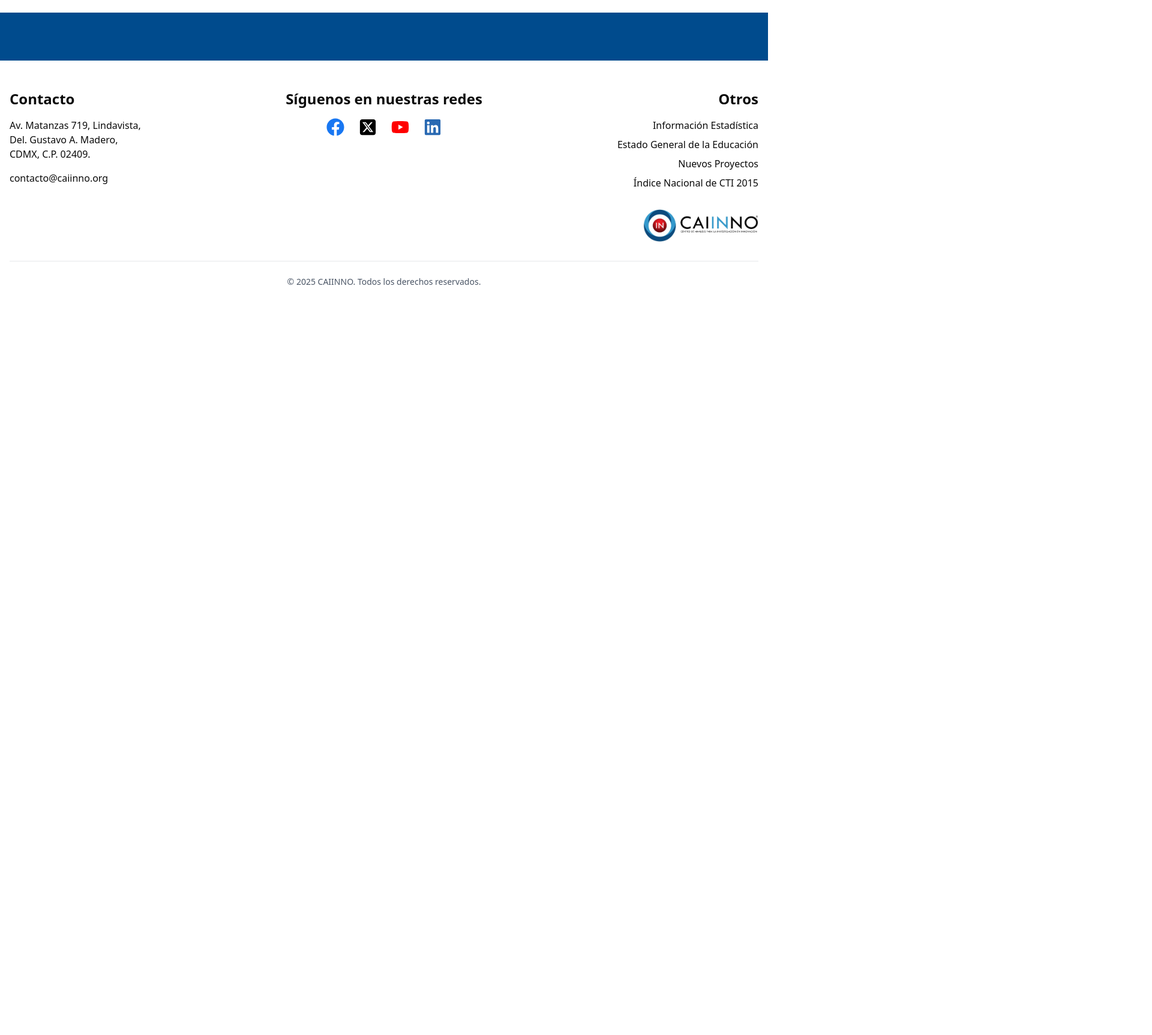
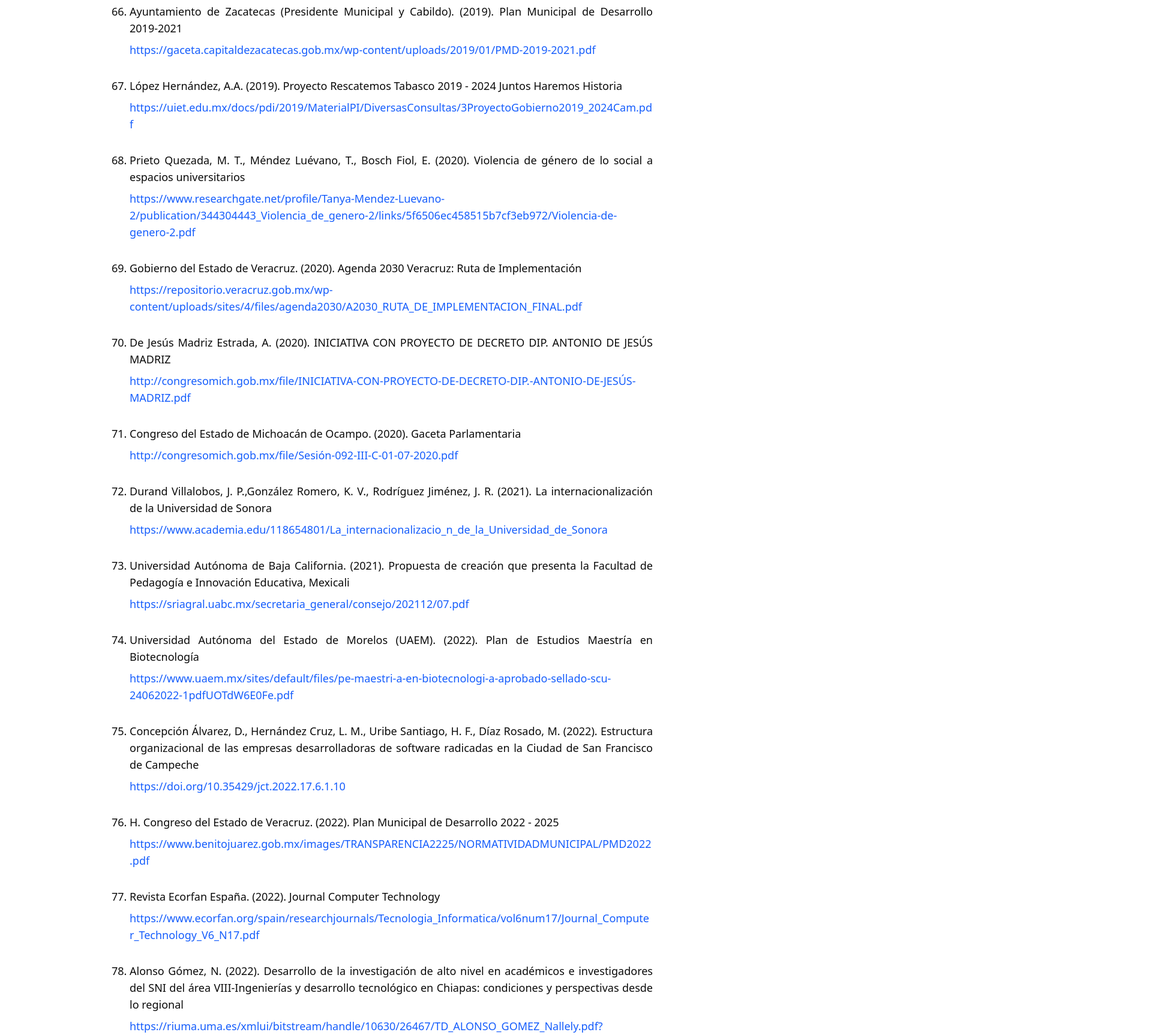
Before and after one commit to Blayt05/caiinno_becario, a Next.js app: page /impacto/informacion-de-referencia in a window 1280 px wide. Shown: the part 8780-10506 px from the top of the page at 60% size, 1920 px wide, since content can reach past the window. Before the commit the page ends 9308 px from the top, so only its background shows below. Built offline with nearby package versions, Linux system fonts and the light colour scheme.

Commit message:
ACTUALIZACION_14

```diff
--- a/src/components/ImpactFilters.tsx
+++ b/src/components/ImpactFilters.tsx
@@ -131,6 +131,21 @@
   'Informe de la Gestión Gubernamental 2019',
   'La cooperación tecnológica entre start-ups de Israel y Jalisco',
   'Plan estatal de Desarrollo 2019 - 2024',
+  'Plan Municipal de Desarrollo 2019-2021',
+  'Proyecto Rescatemos Tabasco 2019 - 2024 Juntos Haremos Historia',
+  'Violencia de género de lo social a espacios universitarios',
+  'Agenda 2030 Veracruz: Ruta de Implementación',
+  'INICIATIVA CON PROYECTO DE DECRETO DIP. ANTONIO DE JESÚS MADRIZ',
+  'Gaceta Parlamentaria',
+  'La internacionalización de la Universidad de Sonora',
+  'Propuesta de creación que presenta la Facultad de Pedagogía e Innovación Educativa, Mexicali',
+  'Plan de Estudios Maestría en Biotecnología',
+  'Estructura organizacional de las empresas desarrolladoras de software radicadas en la Ciudad de San Francisco de Campeche',
+  'Plan Municipal de Desarrollo 2022 - 2025',
+  'Journal Computer Technology',
+  'Desarrollo de la investigación de alto nivel en académicos e investigadores del SNI del área VIII-Ingenierías y desarrollo tecnológico en Chiapas: condiciones y perspectivas desde lo regional',
+  'Sustainability and Development at Northwestern Municipalities in Mexico: Chihuahua Region',
+
 
 ];
 
--- a/src/data/informacionData.ts
+++ b/src/data/informacionData.ts
@@ -520,5 +520,118 @@
     tipoUsuario: 'Gubernamental',
     tipoDoc : 1
   },
+  {
+    titulo: 'Ayuntamiento de Zacatecas (Presidente Municipal y Cabildo). (2019). Plan Municipal de Desarrollo 2019-2021',
+    link: 'https://gaceta.capitaldezacatecas.gob.mx/wp-content/uploads/2019/01/PMD-2019-2021.pdf',
+    año: 2019,
+    documento: 'Plan Municipal de Desarrollo 2019-2021',
+    tipoUsuario: 'Gubernamental',
+    tipoDoc : 1
+  },
+  {
+    titulo: 'López Hernández, A.A. (2019). Proyecto Rescatemos Tabasco 2019 - 2024 Juntos Haremos Historia',
+    link: 'https://uiet.edu.mx/docs/pdi/2019/MaterialPI/DiversasConsultas/3ProyectoGobierno2019_2024Cam.pdf',
+    año: 2019,
+    documento: 'Proyecto Rescatemos Tabasco 2019 - 2024 Juntos Haremos Historia',
+    tipoUsuario: 'Gubernamental',
+    tipoDoc : 1
+  },
+  {
+    titulo: 'Prieto Quezada, M. T., Méndez Luévano, T., Bosch Fiol, E. (2020). Violencia de género de lo social a espacios universitarios',
+    link: 'https://www.researchgate.net/profile/Tanya-Mendez-Luevano-2/publication/344304443_Violencia_de_genero-2/links/5f6506ec458515b7cf3eb972/Violencia-de-genero-2.pdf',
+    año: 2020,
+    documento: 'Violencia de género de lo social a espacios universitarios',
+    tipoUsuario: 'Privado/Académico',
+    tipoDoc : 1
+  },
+  {
+    titulo: 'Gobierno del Estado de Veracruz. (2020). Agenda 2030 Veracruz: Ruta de Implementación',
+    link: 'https://repositorio.veracruz.gob.mx/wp-content/uploads/sites/4/files/agenda2030/A2030_RUTA_DE_IMPLEMENTACION_FINAL.pdf',
+    año: 2020,
+    documento: 'Agenda 2030 Veracruz: Ruta de Implementación',
+    tipoUsuario: 'Gubernamental',
+    tipoDoc : 1
+  },
+  {
+    titulo: 'De Jesús Madriz Estrada, A. (2020). INICIATIVA CON PROYECTO DE DECRETO DIP. ANTONIO DE JESÚS MADRIZ',
+    link: 'http://congresomich.gob.mx/file/INICIATIVA-CON-PROYECTO-DE-DECRETO-DIP.-ANTONIO-DE-JESÚS-MADRIZ.pdf',
+    año: 2020,
+    documento: 'INICIATIVA CON PROYECTO DE DECRETO DIP. ANTONIO DE JESÚS MADRIZ',
+    tipoUsuario: 'Legislativo',
+    tipoDoc : 1
+  },
+  {
+    titulo: 'Congreso del Estado de Michoacán de Ocampo. (2020). Gaceta Parlamentaria',
+    link: 'http://congresomich.gob.mx/file/Sesión-092-III-C-01-07-2020.pdf',
+    año: 2020,
+    documento: 'Gaceta Parlamentaria',
+    tipoUsuario: 'Legislativo',
+    tipoDoc : 1
+  },
+  {
+    titulo: 'Durand Villalobos, J. P.,González Romero, K. V., Rodríguez Jiménez, J. R. (2021). La internacionalización de la Universidad de Sonora',
+    link: 'https://www.academia.edu/118654801/La_internacionalizacio_n_de_la_Universidad_de_Sonora',
+    año: 2021,
+    documento: 'La internacionalización de la Universidad de Sonora',
+    tipoUsuario: 'Privado/Académico',
+    tipoDoc : 1
+  },
+  {
+    titulo: 'Universidad Autónoma de Baja California. (2021). Propuesta de creación que presenta la Facultad de Pedagogía e Innovación Educativa, Mexicali',
+    link: 'https://sriagral.uabc.mx/secretaria_general/consejo/202112/07.pdf',
+    año: 2021,
+    documento: 'Propuesta de creación que presenta la Facultad de Pedagogía e Innovación Educativa, Mexicali',
+    tipoUsuario: 'Privado/Académico',
+    tipoDoc : 1
+  },
+  {
+    titulo: 'Universidad Autónoma del Estado de Morelos (UAEM). (2022). Plan de Estudios Maestría en Biotecnología',
+    link: 'https://www.uaem.mx/sites/default/files/pe-maestri-a-en-biotecnologi-a-aprobado-sellado-scu-24062022-1pdfUOTdW6E0Fe.pdf',
+    año: 2022,
+    documento: 'Plan de Estudios Maestría en Biotecnología',
+    tipoUsuario: 'Privado/Académico',
+    tipoDoc : 1
+  },
+  {
+    titulo: 'Concepción Álvarez, D., Hernández Cruz, L. M., Uribe Santiago, H. F., Díaz Rosado, M. (2022). Estructura organizacional de las empresas desarrolladoras de software radicadas en la Ciudad de San Francisco de Campeche',
+    link: 'https://doi.org/10.35429/jct.2022.17.6.1.10',
+    año: 2022,
+    documento: 'Estructura organizacional de las empresas desarrolladoras de software radicadas en la Ciudad de San Francisco de Campeche',
+    tipoUsuario: 'Privado/Académico',
+    tipoDoc : 1
+  },
+  {
+    titulo: 'H. Congreso del Estado de Veracruz. (2022). Plan Municipal de Desarrollo 2022 - 2025',
+    link: 'https://www.benitojuarez.gob.mx/images/TRANSPARENCIA2225/NORMATIVIDADMUNICIPAL/PMD2022.pdf',
+    año: 2022,
+    documento: 'Plan Municipal de Desarrollo 2022 - 2025',
+    tipoUsuario: 'Gubernamental',
+    tipoDoc : 1
+  },
+  {
+    titulo: 'Revista Ecorfan España. (2022). Journal Computer Technology',
+    link: 'https://www.ecorfan.org/spain/researchjournals/Tecnologia_Informatica/vol6num17/Journal_Computer_Technology_V6_N17.pdf',
+    año: 2022,
+    documento: 'Journal Computer Technology',
+    tipoUsuario: 'Privado/Académico',
+    tipoDoc : 1
+  },
+  {
+    titulo: 'Alonso Gómez, N. (2022). Desarrollo de la investigación de alto nivel en académicos e investigadores del SNI del área VIII-Ingenierías y desarrollo tecnológico en Chiapas: condiciones y perspectivas desde lo regional',
+    link: 'https://riuma.uma.es/xmlui/bitstream/handle/10630/26467/TD_ALONSO_GOMEZ_Nallely.pdf?sequence=1&isAllowed=y',
+    año: 2022,
+    documento: 'Desarrollo de la investigación de alto nivel en académicos e investigadores del SNI del área VIII-Ingenierías y desarrollo tecnológico en Chiapas: condiciones y perspectivas desde lo regional',
+    tipoUsuario: 'Privado/Académico',
+    tipoDoc : 1
+  },
+  {
+    titulo: 'Del Camen Gutiérrez-Diez, M., Reyes López, J. G. (2023). Sustainability and Development at Northwestern Municipalities in Mexico: Chihuahua Region',
+    link: 'https://link.springer.com/rwe/10.1007/978-3-031-16017-2_19',
+    año: 2023,
+    documento: 'Sustainability and Development at Northwestern Municipalities in Mexico: Chihuahua Region',
+    tipoUsuario: 'Privado/Académico',
+    tipoDoc : 1
+  },
+
 
 ];
```
